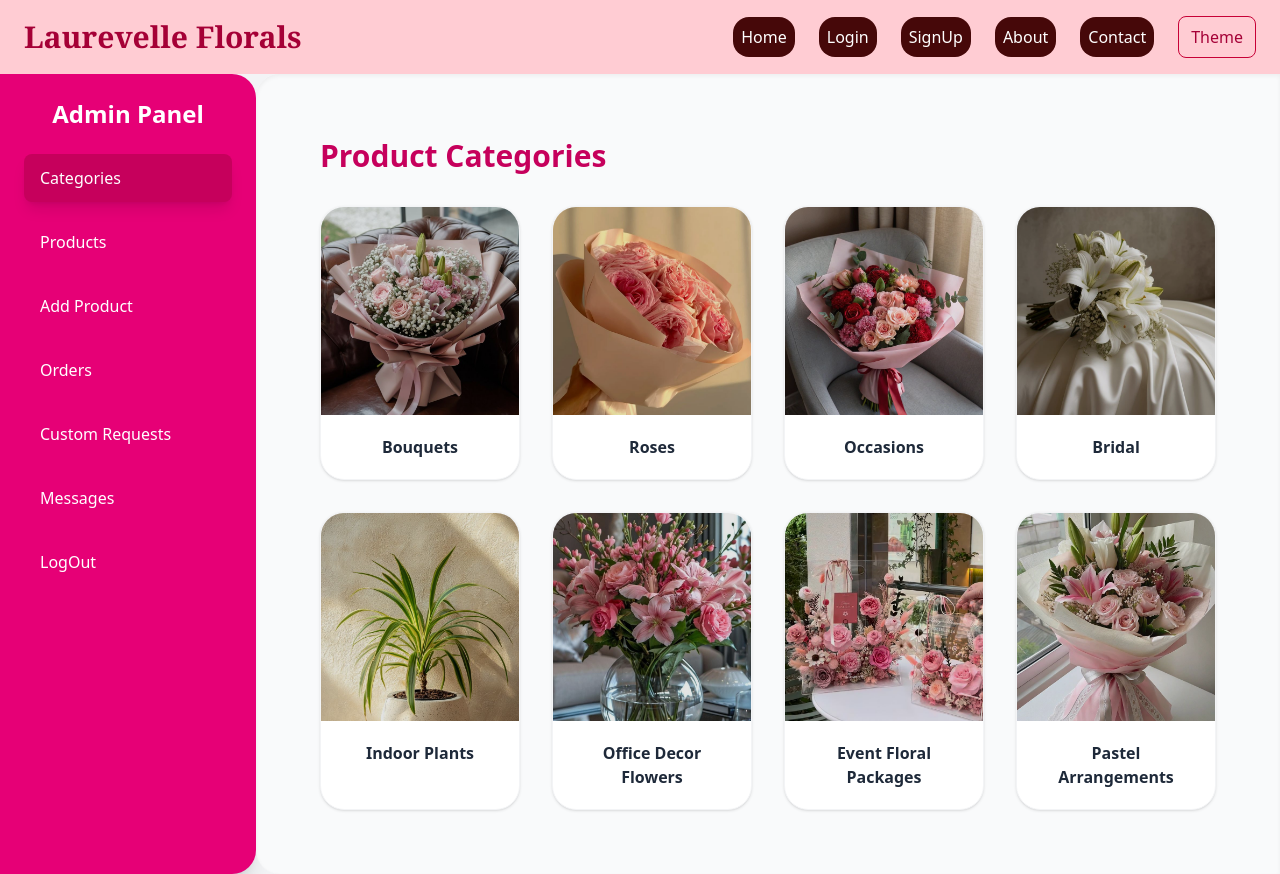
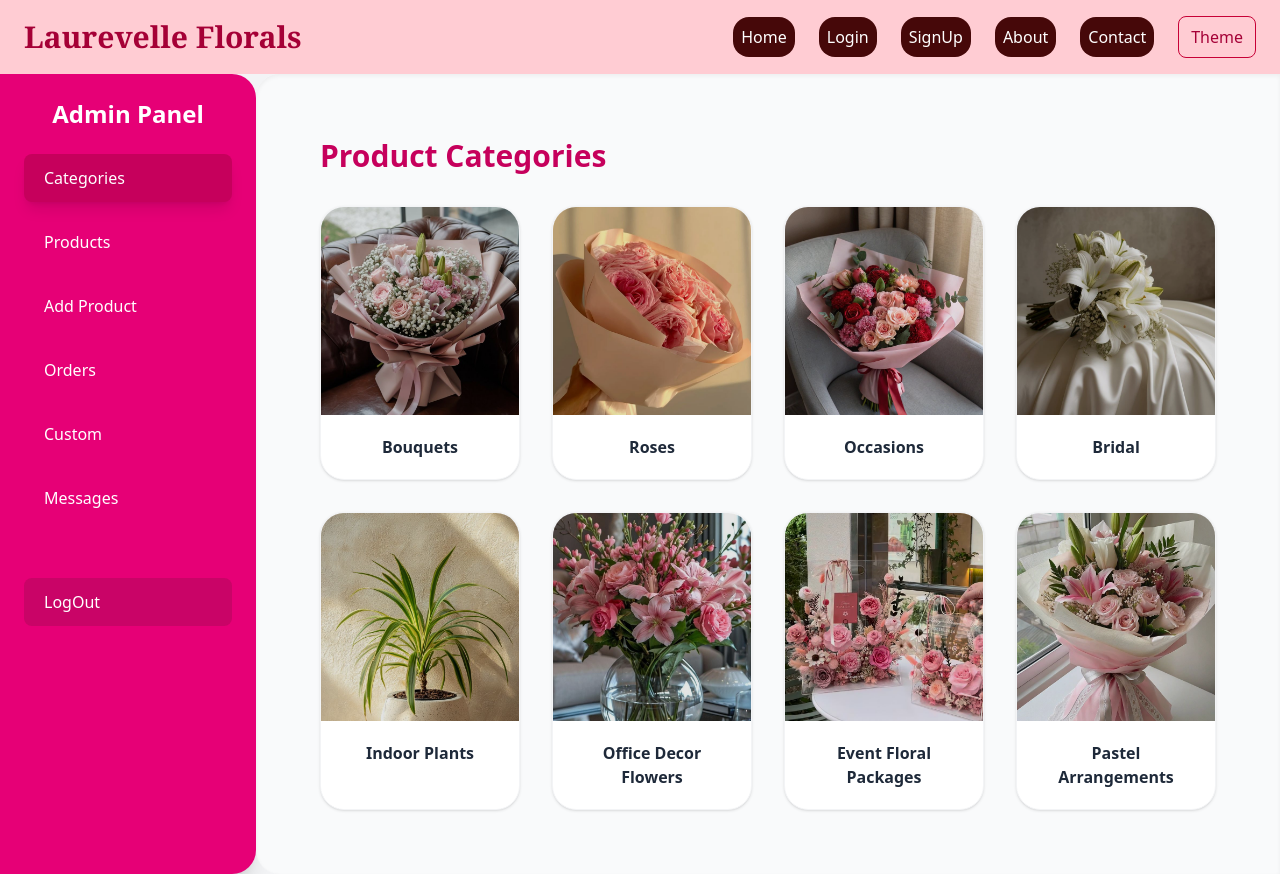
Before and after one commit to A-adilajaleel/laurevelle-florals-ecommerce, a React (Vite) app: page /admindashboard in a window 1280 px wide. Built offline with nearby package versions, Linux system fonts and the light colour scheme; sample sign-in values are in the browser's storage.

Commit message:
admindashboard board

```diff
--- a/src/page/Admin/AdminDashboard.jsx
+++ b/src/page/Admin/AdminDashboard.jsx
@@ -11,88 +11,75 @@ import { useNavigate } from "react-router-dom"
 import AdminCustomRequests from "./AdminCustomRequests"
 
 const AdminDashboard = () => {
-  const navigate=useNavigate()
-  const{logout}=useContext(UserContext)
+  const navigate = useNavigate()
+  const { logout } = useContext(UserContext)
   const [activeTab, setActiveTab] = useState("categories")
+
   return (
-    <div className="flex min-h-screen bg-gray-100">
-
-
-      <div className="w-64 bg-pink-600 text-white p-6 flex flex-col space-y-4 shadow-xl rounded-r-3xl">
-
+    <div className="flex flex-col md:flex-row min-h-screen bg-gray-100">
+      <div className="w-full md:w-64 bg-pink-600 text-white p-6 flex flex-col shadow-xl md:rounded-r-3xl">
         <h1 className="text-2xl font-bold mb-6 text-center">Admin Panel</h1>
 
+        <div className="flex flex-row md:flex-col flex-wrap gap-3 md:gap-4 justify-center md:justify-start">
           <button
             onClick={() => setActiveTab("categories")}
-          className={`block w-full text-left px-4 py-3 rounded-lg font-medium
-            transition duration-300
-            hover:bg-pink-700 hover:scale-105
-            ${activeTab === "categories" ? "bg-pink-700 shadow-lg" : ""}`}
+            className={`px-5 py-2 md:py-3 rounded-lg font-medium transition duration-300 hover:bg-pink-700
+              ${activeTab === "categories" ? "bg-pink-700 shadow-lg" : ""} md:w-full text-center md:text-left`}
           >
             Categories
           </button>
 
           <button
             onClick={() => setActiveTab("products")}
-          className={`block w-full text-left px-4 py-3 rounded-lg font-medium
-            transition duration-300
-            hover:bg-pink-700 hover:scale-105
-            ${activeTab === "products" ? "bg-pink-700 shadow-lg" : ""}`}
+            className={`px-5 py-2 md:py-3 rounded-lg font-medium transition duration-300 hover:bg-pink-700
+              ${activeTab === "products" ? "bg-pink-700 shadow-lg" : ""} md:w-full text-center md:text-left`}
           >
             Products
           </button>
 
           <button
             onClick={() => setActiveTab("add")}
-          className={`block w-full text-left px-4 py-3 rounded-lg font-medium
-            transition duration-300
-            hover:bg-pink-700 hover:scale-105
-            ${activeTab === "add" ? "bg-pink-700 shadow-lg" : ""}`}
+            className={`px-5 py-2 md:py-3 rounded-lg font-medium transition duration-300 hover:bg-pink-700
+              ${activeTab === "add" ? "bg-pink-700 shadow-lg" : ""} md:w-full text-center md:text-left`}
           >
             Add Product
           </button>
 
           <button
             onClick={() => setActiveTab("orders")}
-          className={`block w-full text-left px-4 py-3 rounded-lg font-medium
-            transition duration-300
-            hover:bg-pink-700 hover:scale-105
-            ${activeTab === "orders" ? "bg-pink-700 shadow-lg" : ""}`}
+            className={`px-5 py-2 md:py-3 rounded-lg font-medium transition duration-300 hover:bg-pink-700
+              ${activeTab === "orders" ? "bg-pink-700 shadow-lg" : ""} md:w-full text-center md:text-left`}
           >
             Orders
           </button>
+
           <button
             onClick={() => setActiveTab("custom")}
-          className={`block w-full text-left px-4 py-3 rounded-lg font-medium
-            transition duration-300
-            hover:bg-pink-700 hover:scale-105
-            ${activeTab === "custom" ? "bg-pink-700 shadow-lg" : ""}`}
+            className={`px-5 py-2 md:py-3 rounded-lg font-medium transition duration-300 hover:bg-pink-700
+              ${activeTab === "custom" ? "bg-pink-700 shadow-lg" : ""} md:w-full text-center md:text-left`}
           >
-          Custom Requests
+            Custom
           </button>
+
           <button
             onClick={() => setActiveTab("messages")}
-          className={`block w-full text-left px-4 py-3 rounded-lg font-medium
-            transition duration-300
-            hover:bg-pink-700 hover:scale-105
-            ${activeTab === "messages" ? "bg-pink-700 shadow-lg" : ""}`}
+            className={`px-5 py-2 md:py-3 rounded-lg font-medium transition duration-300 hover:bg-pink-700
+              ${activeTab === "messages" ? "bg-pink-700 shadow-lg" : ""} md:w-full text-center md:text-left`}
           >
             Messages
           </button>
+
           <button
             onClick={() => logout()}
-          className={`block w-full text-left px-4 py-3 rounded-lg font-medium
-            transition duration-300
-            hover:bg-pink-700 hover:scale-105
-            ${activeTab === "Logout" ? "bg-pink-700 shadow-lg" : ""}`}
+            className="px-5 py-2 md:py-3 rounded-lg font-medium transition duration-300 hover:bg-pink-800 md:w-full text-center md:text-left mt-2 md:mt-10 bg-pink-900/30"
           >
             LogOut
           </button>
-
+        </div>
       </div>
 
-
-      <div className="flex-1 p-8 bg-gray-50 rounded-l-3xl shadow-inner transition-all duration-300">
+      <div className="flex-1 p-4 md:p-8 bg-gray-50 md:rounded-l-3xl shadow-inner overflow-x-hidden">
+        <div className="max-w-7xl mx-auto">
           {activeTab === "products" && <ProductList />}
           {activeTab === "add" && <AddProduct />}
           {activeTab === "categories" && <AdminCategories />}
@@ -100,7 +87,7 @@ const AdminDashboard = () => {
           {activeTab === "messages" && <Messages />}
           {activeTab === "custom" && <AdminCustomRequests />}
         </div>
-
+      </div>
     </div>
   )
 }
```
Lines whose indentation alone changed are shown as unchanged.
